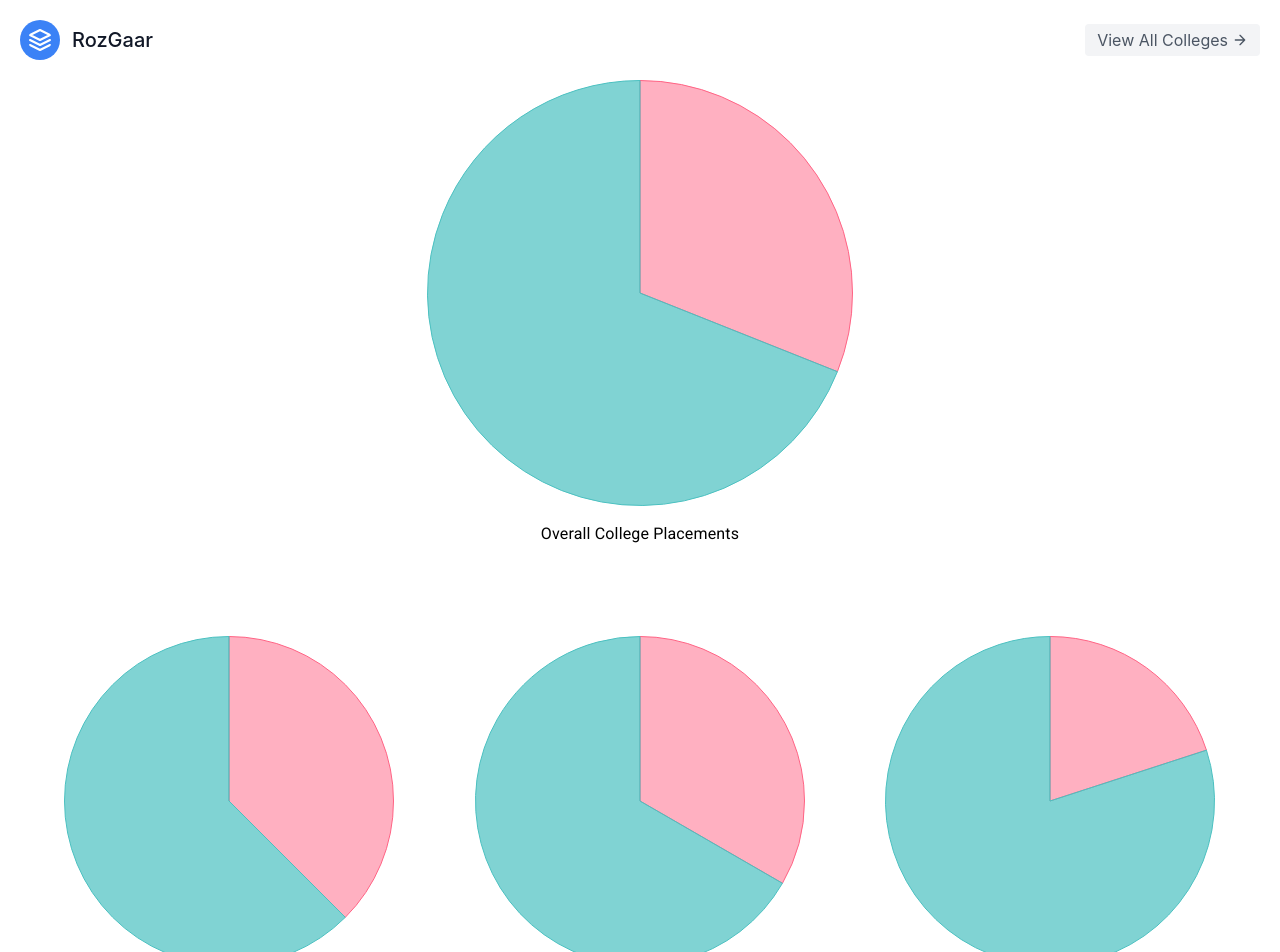
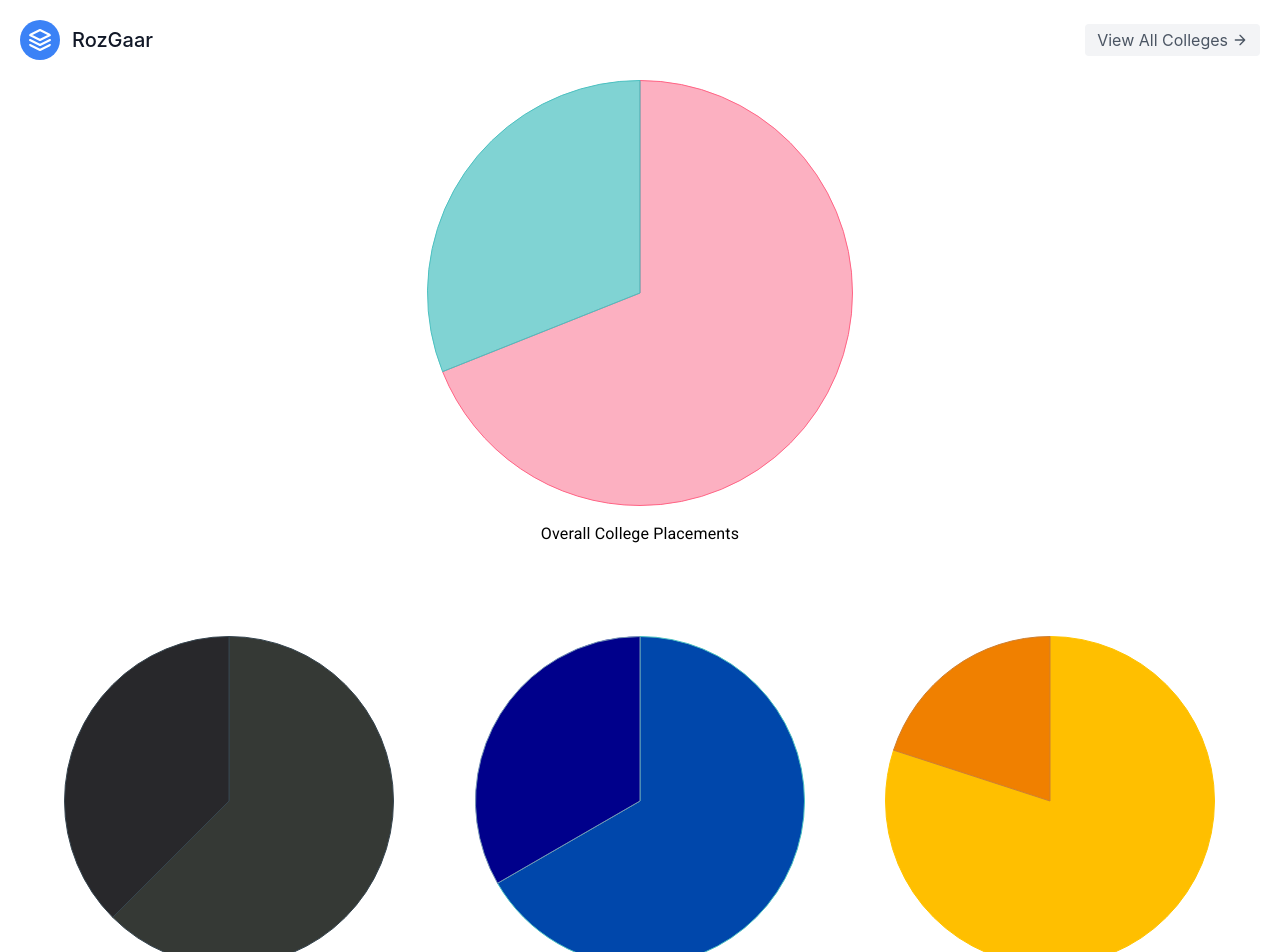
Before and after one commit to SUYASH15012001/rozgaar, a React (Create React App) app: page /detail in a window 1280 px wide. Shown: the top 952 px of the page. Built offline with nearby package versions, Linux system fonts and the light colour scheme.

Commit message:
colour done

```diff
--- a/src/components/PieChart.js
+++ b/src/components/PieChart.js
@@ -4,17 +4,19 @@ import { Pie } from "react-chartjs-2";
 
 ChartJS.register(ArcElement, Tooltip);
 
-export function PieChart({ placed, notPlaced }) {
+export function PieChart({ placed, notPlaced,pcolor,scolor,bscolor,bpcolor}) {
   let data = {
-    labels: ["Placed", "Not Placed"],
+    labels: ["Not Placed", "Placed"],
     datasets: [
       {
         data: [placed || 120, notPlaced || 200],
-        backgroundColor: ["rgba(255, 99, 132, 0.5)", "rgba(75, 192, 192, 0.7)"],
-        borderColor: ["rgba(255, 99, 132, 1)", "rgba(75, 192, 192, 1)"],
+        backgroundColor: [pcolor||"rgba(250, 99, 132, 0.5)", scolor||"rgba(75, 192, 192, 0.7)"],
+        borderColor: [bpcolor||"rgba(255, 99, 132, 1)", bscolor||"rgba(75, 192, 192, 1)"],
         borderWidth: 1,
-      },
+
+        },
     ],
+
   };
 
   return (
--- a/src/global.js
+++ b/src/global.js
@@ -27,22 +27,34 @@ let state = {
   branches: [
     {
       label: "CSE",
-      placed: 120,
-      notPlaced: 200,
+      notPlaced: 120,
+      placed: 200,
+      pcolor:"#353935",
+      scolor:"#28282B",
+      bpcolor:"	#36454F",
+      bscolor:"#36454F",
     },
     {
       label: "IT",
-      placed: 100,
-      notPlaced: 200,
+      notPlaced: 100,
+      placed: 200,
+      scolor:"#00008B",
+      pcolor:"#0047AB",
+      bscolor:"#7393B3",
+      bpcolor:"rgba(75, 192, 192, 1)",
     },
     {
       label: "ME",
-      placed: 50,
-      notPlaced: 200,
+      notPlaced: 50,
+      placed: 200,
+      pcolor:"#FFBF00",
+      scolor:"#F08000",
+      bpcolor:"#FFC300",
+      bscolor:"#CD7F32",
     },
   ],
-  tPlaced: 270,
-  tNonPlaced: 600,
+  tPlaced: 600,
+   tNonPlaced: 270,
   // isSignedIn: false,
 };
 export { state, StudentInfo };
--- a/src/routes/CollegeDetails.js
+++ b/src/routes/CollegeDetails.js
@@ -39,7 +39,8 @@ export default function CollegeDetails({ isSignedIn }) {
               onClick={() => navigate(`/detail/branch/${br.label}`)}
               xs={12}
               sm={4}>
-              <PieChart placed={br.placed} notPlaced={br.notPlaced} />
+              <PieChart placed={br.placed} notPlaced={br.notPlaced} pcolor={br.pcolor} scolor={br.scolor}
+              bscolor={br.bscolor} bpcolor={br.bpcolor} />
               <Typography marginTop={2}> {br.label} Placements</Typography>
             </Grid>
           ))}
--- a/src/routes/Login.js
+++ b/src/routes/Login.js
@@ -35,8 +35,7 @@ function Login({ isSignedIn, setIsSignedIn }) {
         <div className="container px-5 py-24 mx-auto flex flex-wrap items-center">
           <div className="lg:w-3/5 md:w-1/2 md:pr-16 lg:pr-0 pr-0">
             <h1 className="title-font font-medium text-3xl text-gray-900">
-              Slow-carb next level shoindcgoitch ethical authentic, poko
-              scenester
+              An Employement Facilitator
             </h1>
             <p className="leading-relaxed mt-4">
               Poke slow-carb mixtape knausgaard, typewriter street art gentrify
@@ -82,9 +81,7 @@ function Login({ isSignedIn, setIsSignedIn }) {
               className="text-white bg-blue-500 disaled:bg-gray-100 border-0 py-2 px-8 focus:outline-none hover:bg-blue-600 rounded text-lg">
               Button
             </button>
-            <p className="text-xs text-gray-500 mt-3">
-              Literally you probably haven't heard of them jean shorts.
-            </p>
+
           </div>
         </div>
       </section>
```
